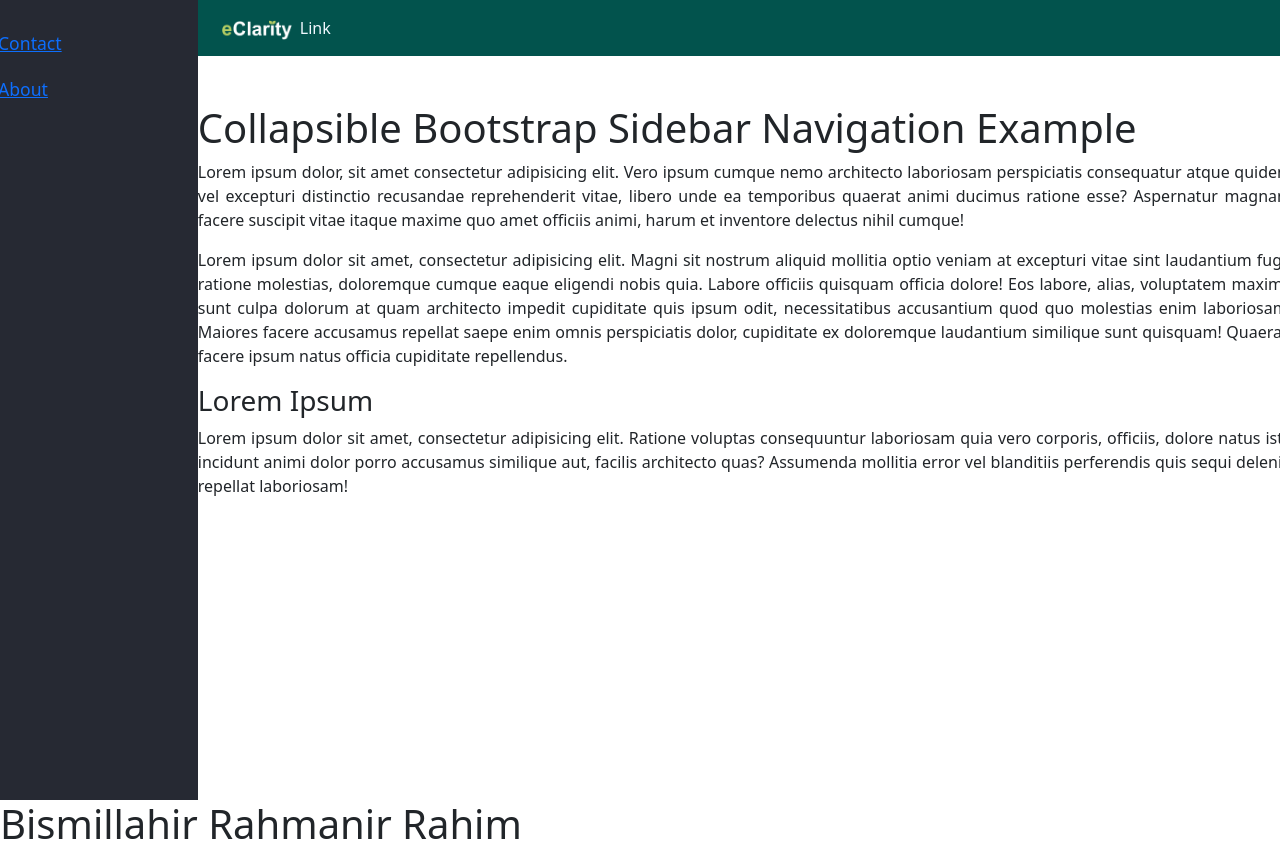
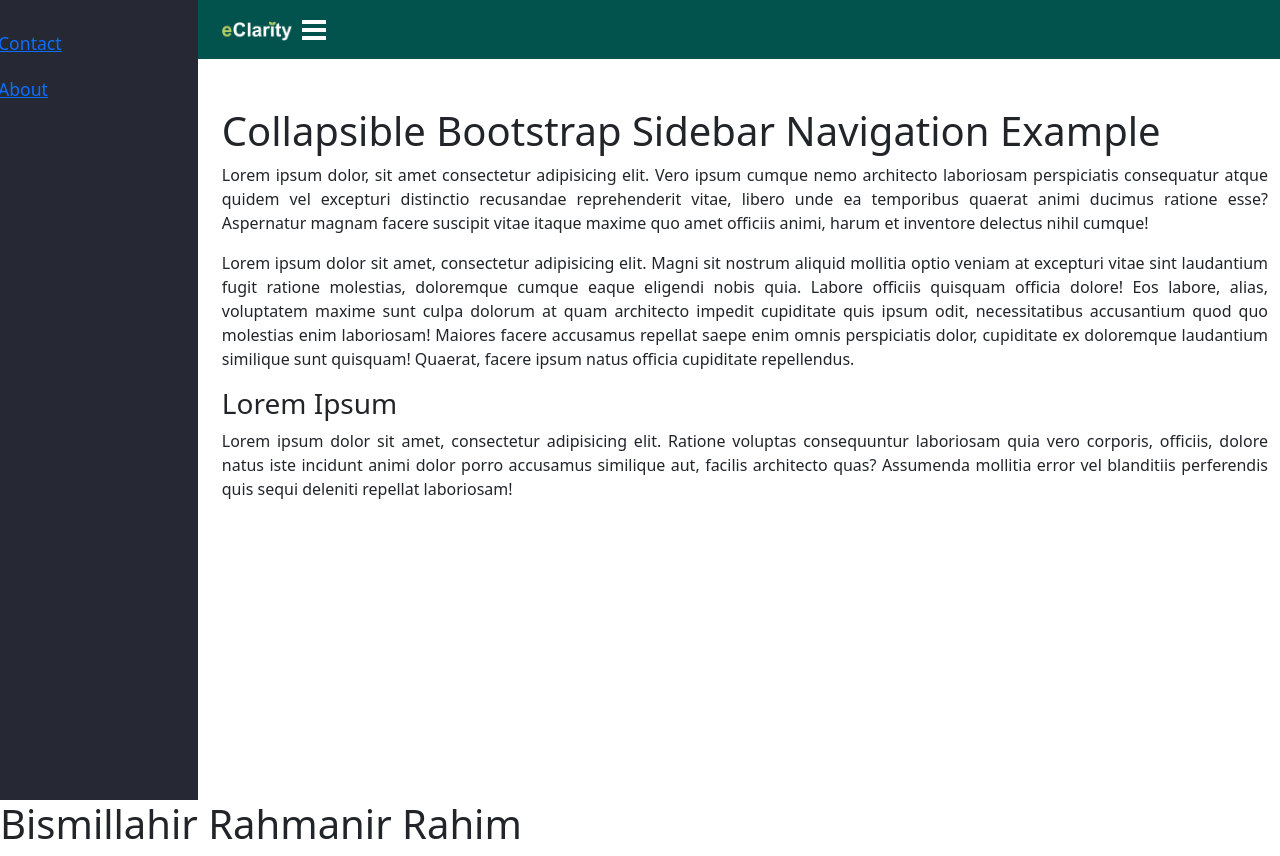
Before and after one commit to Nesarul/sohana, a React (Create React App) app: page / in a window 1280 px wide. Built offline with nearby package versions, Linux system fonts and the light colour scheme.

Commit message:
Sidebar Activated

```diff
--- a/src/components/menu/TopBar.js
+++ b/src/components/menu/TopBar.js
@@ -1,13 +1,19 @@
 import React from 'react'
+import { useState } from 'react';
 import { Link } from 'react-router-dom';
 import Logo from '../../images/main-logo.png';
+import BarMenu from "../../images/bar.png";
 function TopBar() {
+    const [isSideBarVisible, setSideBarVisibility] = useState(0);
+    const setSideBar = () => (
+        setSideBarVisibility(!isSideBarVisible)
+    );
     return (
         <>
             <div className="row">
                 <div className="col-12 p-0">
                     <div className="wrapper">
-                        <nav id="sidebar">
+                        <nav id="sidebar" className={ isSideBarVisible ? "active":"null"}>
                             <ul class="lisst-unstyled components">
                                 <li><Link to="#">Contact</Link></li>
                                 <li><Link to="#">About</Link></li>
@@ -24,14 +30,19 @@ function TopBar() {
                                     <div className="collapse navbar-collapse" id="navbarSupportedContent">
                                         <ul className="navbar-nav me-auto mb-2 mb-lg-0">
                                             {/* <li className="nav-item"><Link to="#" className="nav-link active">Home</Link></li>
-                                            <li className="nav-item"><Link to="#" className="nav-link" href="#">Link</Link></li> */}
-                                            <li className="nav-item"><Link to="#" className="nav-link" href="#">Link</Link></li>
+                                            <li className="nav-item"><Link to="#" className="nav-link">Link</Link></li> */}
+                                            <li className="nav-item">
+                                                <Link to="#" className="nav-link" onClick={ setSideBar }><img src={ BarMenu } alt="Bar Menu" /></Link>
+                                            </li>
                                         </ul>
                                     </div>
                                 </div>
                             </nav>
 
                             <br/><br/>
+                            <div className="container">
+                                <div className="row">
+                                    <div className="col-12">
                                     <h1>Collapsible Bootstrap Sidebar Navigation Example</h1>
                                     <p>Lorem ipsum dolor, sit amet consectetur adipisicing elit. Vero ipsum cumque nemo architecto laboriosam perspiciatis consequatur atque quidem vel excepturi distinctio recusandae reprehenderit vitae, libero unde ea temporibus quaerat animi ducimus ratione esse? Aspernatur magnam facere suscipit vitae itaque maxime quo amet officiis animi, harum et inventore delectus nihil cumque!</p>
                                     <p>Lorem ipsum dolor sit amet, consectetur adipisicing elit. Magni sit nostrum aliquid mollitia optio veniam at excepturi vitae sint laudantium fugit ratione molestias, doloremque cumque eaque eligendi nobis quia. Labore officiis quisquam officia dolore! Eos labore, alias, voluptatem maxime sunt culpa dolorum at quam architecto impedit cupiditate quis ipsum odit, necessitatibus accusantium quod quo molestias enim laboriosam! Maiores facere accusamus repellat saepe enim omnis perspiciatis dolor, cupiditate ex doloremque laudantium similique sunt quisquam! Quaerat, facere ipsum natus officia cupiditate repellendus.</p>
@@ -44,6 +55,9 @@ function TopBar() {
                                 </div>
                             </div>
                         </div>
+                    </div>
+                </div>
+            </div>
         </>
     )
 }
```
Also changed, not shown: src/images/R1bf1ae739dd353ccc9631721e6f0f98a.png (added). Lines whose indentation alone changed are shown as unchanged.
